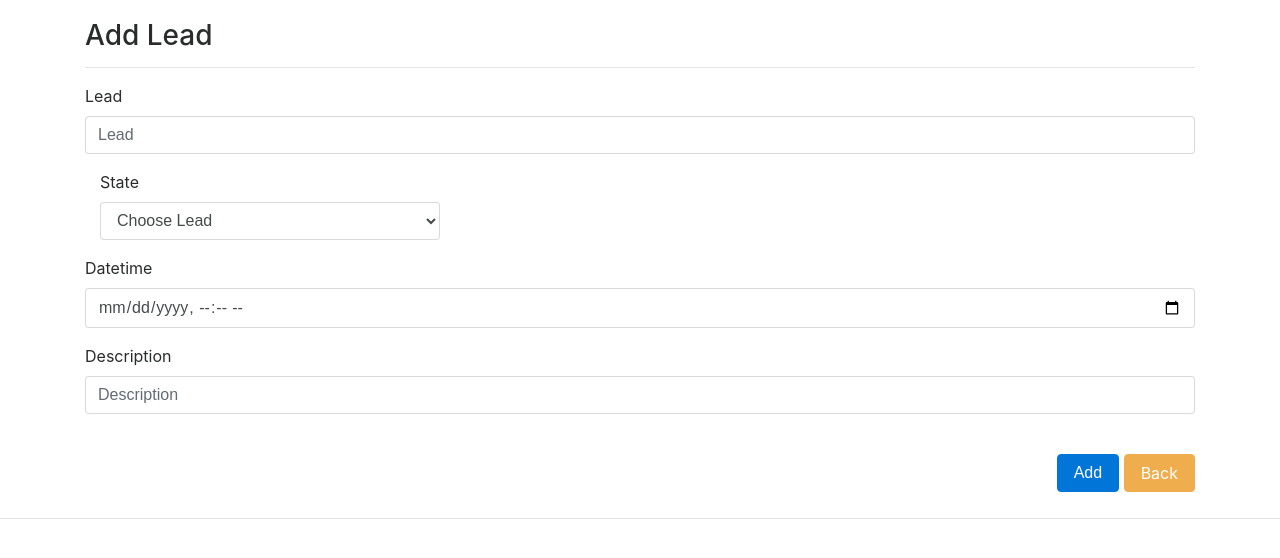
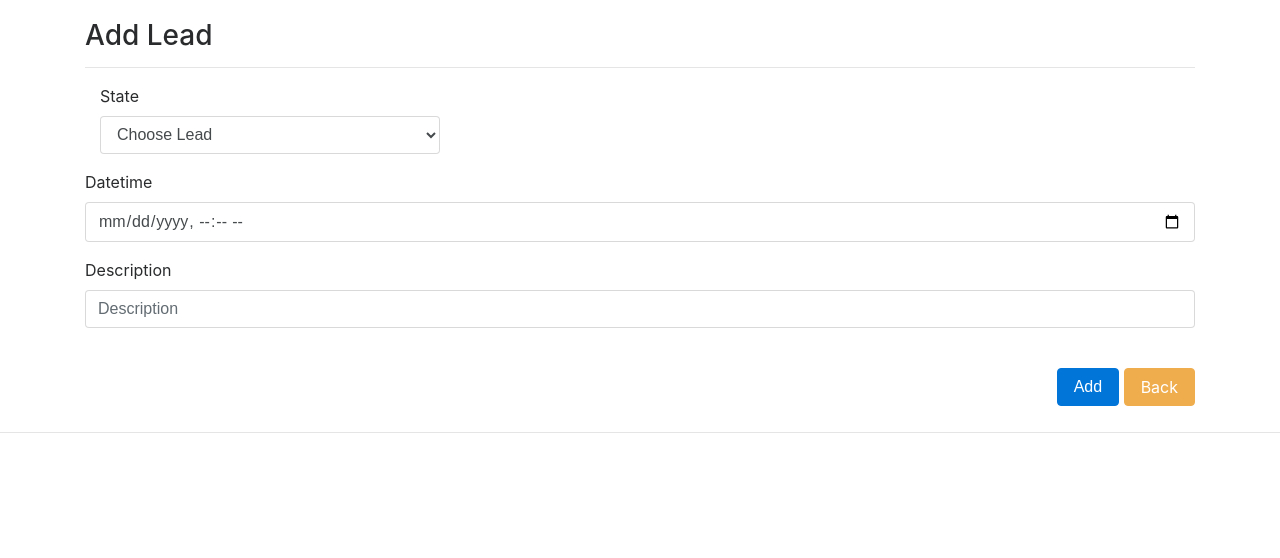
Before and after one commit to isaimadoglu/flask-crm-web-application, a Flask app: page /touch-add in a window 1280 px wide. Shown: the top 558 px of the page. Run offline with Flask 2, Linux system fonts and the light colour scheme; data that the repository does not hold is empty; some libraries are stand-ins or nearby versions.

Commit message:
Touch add page doesn't work.

```diff
--- a/crm/application.py
+++ b/crm/application.py
@@ -1,5 +1,6 @@
 from flask import Flask, render_template, redirect, url_for, request
 from flask_sqlalchemy import SQLAlchemy
+from datetime import datetime
 
 import os # to give path of sqlite3 database
 
@@ -32,13 +33,15 @@ def lead_add():
 
 @app.route("/touch-data")
 def touch_data():
+  touches = Touch.query.all()
   return render_template("touch-data.html")
 
 @app.route("/touch-add")
 def touch_add_page():
     touches = Touch.query.all()
     leads = Lead.query.all()
-    return render_template("touch-add.html")
+
+    return render_template("touch-add.html", leads = leads, touches = touches)
 @app.route("/touch-add-function", methods = ["POST"])
 def touch_add():
     lead_id = request.form.get("lead_id")
@@ -67,7 +70,7 @@ class Lead(db.Model):
       self.phone = phone
       self.email = email
 
-  def __repr(self):
+  def __repr__(self):
       return '<Lead %r>' % self.name
 
 class Touch(db.Model):
@@ -84,7 +87,7 @@ class Touch(db.Model):
       self.date = date
       self.description = description
 
-  def __repr(self):
+  def __repr__(self):
       return '<Touch %r>' % self.description
 
 if __name__ == "__main__":
--- a/crm/templates/touch-add.html
+++ b/crm/templates/touch-add.html
@@ -12,23 +12,19 @@
 
       <form class="" action="/touch-add-function" method="post">
         <!-- Lead must be selected from combobox!! -->
-        <div class="form-group">
-        <label for="inputLead">Lead</label>
-        <input type="text" class="form-control" name="lead" id="inputLead" placeholder="Lead">
-        </div>
+
         <div class="form-group col-md-4">
           <label for="inputLead">State</label>
-          <select id="inputLead" class="form-control">
+          <select id="inputLead" class="form-control" name = "lead_id">
             <option selected>Choose Lead</option>
             {% for lead in leads %}
-              {{lead}}
+              <option>{{lead.id}}</option>
             {% endfor %}
-            <option>...</option>
           </select>
         </div>
         <div class="form-group">
         <label for="inputDatetime">Datetime</label>
-        <input type="datetime-local" class="form-control" name="company" id="inputDatetime" placeholder="Datetime">
+        <input type="datetime-local" class="form-control" name="date" id="inputDatetime" placeholder="Datetime">
         </div>
         <div class="form-group">
         <label for="inputDescription">Description</label>
```
Also changed, not shown: 1 other file.
